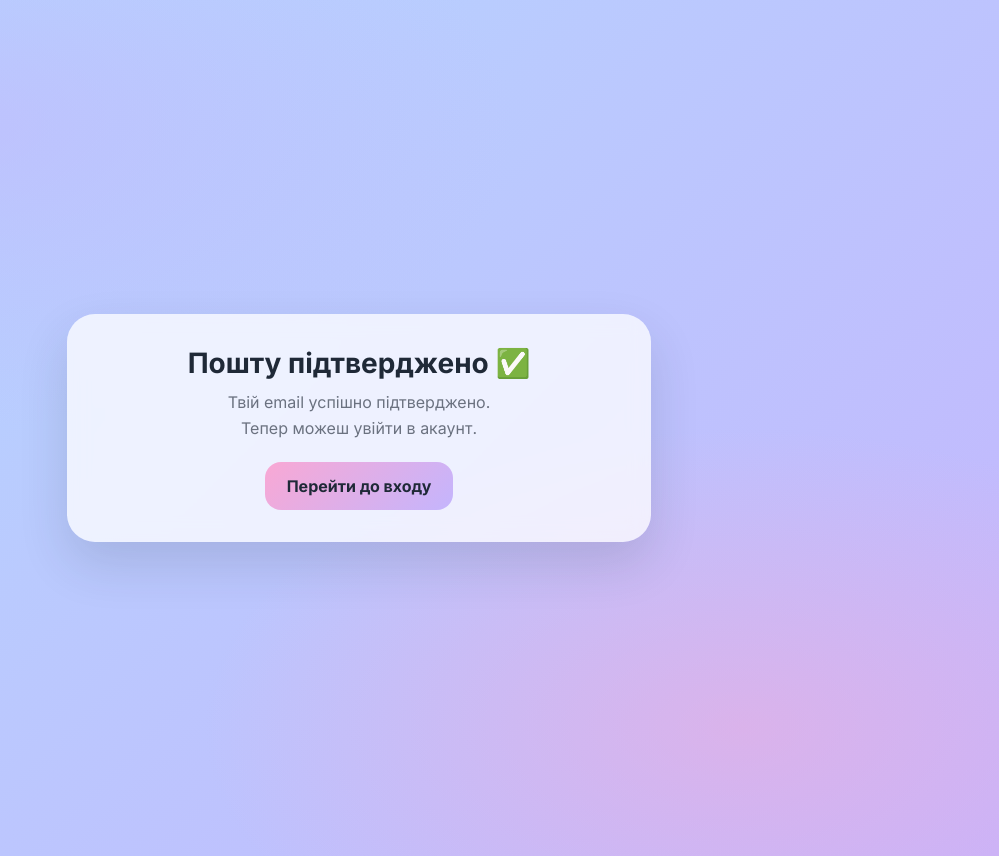
After one commit to yuliiamag/prostir_znan, a Django app: page /accounts/email-confirmed/ in a window 1280 px wide. The commit adds this page. Shown: the whole page, without its empty margins (281-1280 px from the left). Run offline with Django 5.2, Linux system fonts and the light colour scheme.

Commit message:
Set up authentication and email confirmation pages

```diff
--- a/src/config/urls.py
+++ b/src/config/urls.py
@@ -1,8 +1,14 @@
 from django.contrib import admin
 from django.urls import path, include
+from django.views.generic import TemplateView
 
 urlpatterns = [
     path("admin/", admin.site.urls),
     path("accounts/", include("allauth.urls")),
     path("", include("core.urls")),
+    path(
+            "accounts/email-confirmed/",
+            TemplateView.as_view(template_name="account/email_confirmed.html"),
+            name="email_confirmed",
+        ),
 ]
--- a/src/core/urls.py
+++ b/src/core/urls.py
@@ -5,4 +5,5 @@ urlpatterns = [
     path("", views.home, name="home"),
     path("dashboard/", views.dashboard, name="dashboard"),
     path("teachers/", views.teachers, name="teachers"),
+
 ]
--- /dev/null
+++ b/src/templates/account/email/email_confirmation_subject.txt
@@ -0,0 +1 @@
+Підтвердження пошти • MathSpace
--- /dev/null
+++ b/src/templates/account/email_confirmed.html
@@ -0,0 +1,78 @@
+<!doctype html>
+<html lang="uk">
+<head>
+  <meta charset="utf-8">
+  <meta name="viewport" content="width=device-width, initial-scale=1">
+  <title>Пошту підтверджено • MathSpace</title>
+  <link href="https://fonts.googleapis.com/css2?family=Inter:wght@400;600;700&display=swap" rel="stylesheet">
+
+  <style>
+    :root{
+      --sky:#b3d9ff;
+      --lav:#c4b5fd;
+      --pink:#f9a8d4;
+      --ink:#1f2937;
+      --muted:#6b7280;
+    }
+
+    body{
+      margin:0;
+      min-height:100vh;
+      display:grid;
+      place-items:center;
+      padding:28px;
+      font-family: Inter, sans-serif;
+      color:var(--ink);
+      background:
+        radial-gradient(900px 500px at 20% 15%, rgba(196,181,253,.55), transparent 60%),
+        radial-gradient(900px 500px at 80% 85%, rgba(249,168,212,.45), transparent 60%),
+        linear-gradient(135deg, rgba(179,217,255,1), rgba(196,181,253,1));
+    }
+
+    .card{
+      width:min(520px, 92vw);
+      background: rgba(255,255,255,.75);
+      backdrop-filter: blur(10px);
+      border-radius: 28px;
+      padding: 32px;
+      text-align:center;
+      box-shadow: 0 22px 50px rgba(31,41,55,.14);
+    }
+
+    .title{
+      font-size: 28px;
+      font-weight: 800;
+      margin-bottom: 10px;
+    }
+
+    .text{
+      color: var(--muted);
+      line-height:1.6;
+    }
+
+    .btn{
+      display:inline-block;
+      margin-top:20px;
+      padding:14px 22px;
+      border-radius:16px;
+      text-decoration:none;
+      font-weight:800;
+      color:#1f2937;
+      background: linear-gradient(135deg, #f9a8d4, #c4b5fd);
+    }
+  </style>
+</head>
+<body>
+  <div class="card">
+    <div class="title">Пошту підтверджено ✅</div>
+    <div class="text">
+      Твій email успішно підтверджено.<br>
+      Тепер можеш увійти в акаунт.
+    </div>
+
+    <a href="{% url 'account_login' %}" class="btn">
+      Перейти до входу
+    </a>
+  </div>
+</body>
+</html>
```
Also changed, not shown: src/config/settings.py (+7 -0 lines), src/templates/account/email/email_confirmation_message.html (added, +23 -0 lines), src/templates/account/login.html (+29 -1 lines), src/templates/account/signup.html (+17 -2 lines), src/templates/account/verification_sent.html (added, +16 -0 lines).
